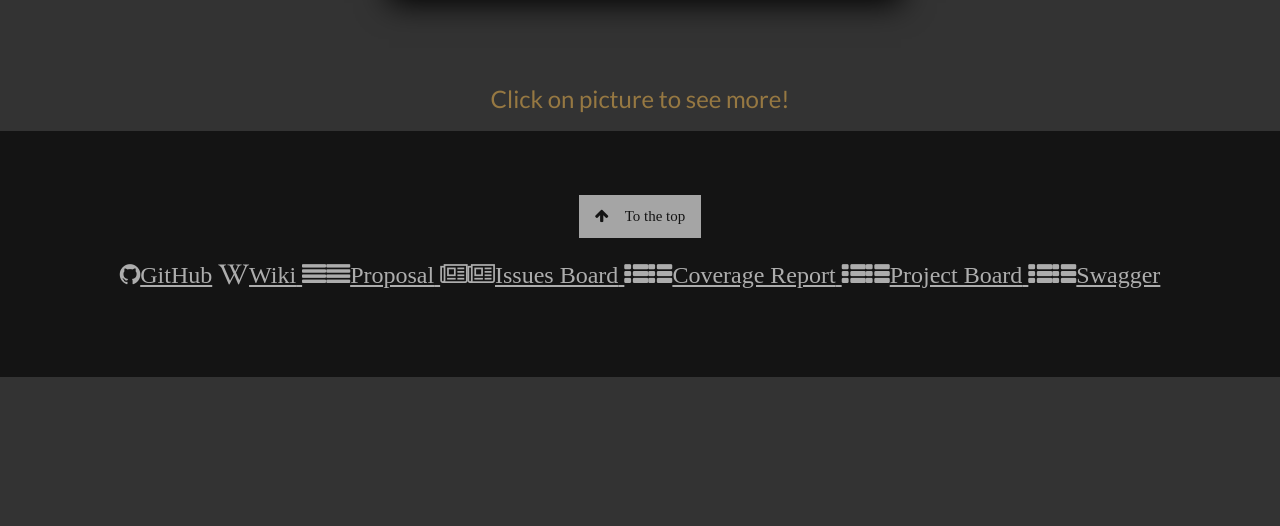
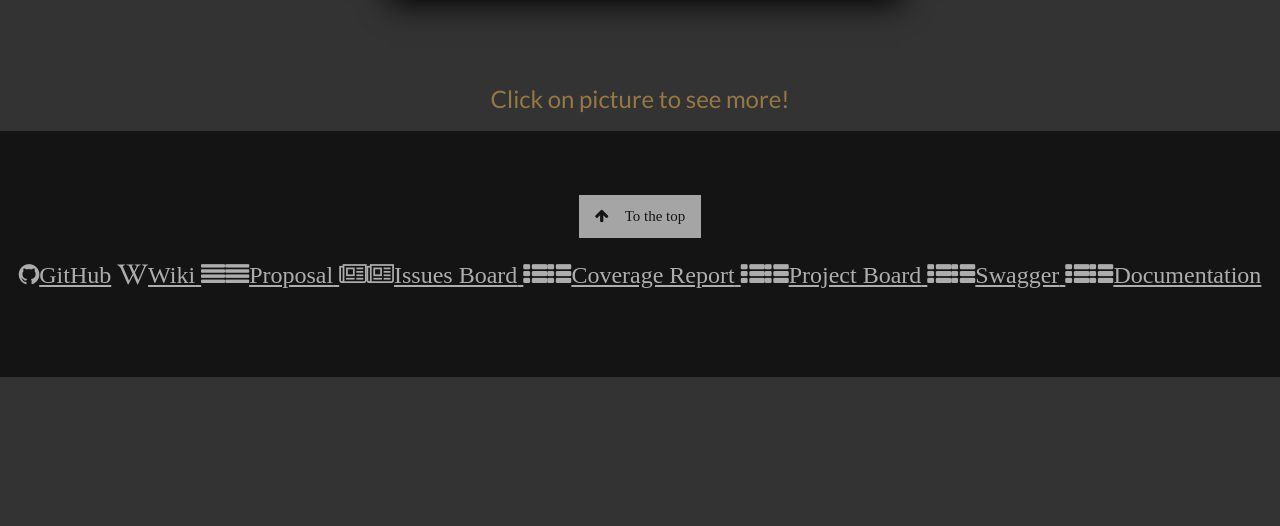
Before and after one commit to harshakurra123/quotes, a Django app: template templates/home.html in a window 1280 px wide. Shown: the part 311-837 px from the top of the page. Run offline with Django 3.2, Linux system fonts and the light colour scheme; the template is opened without the code that fills it, so the values that code supplies are empty.

Commit message:
add documentation to home pgae

```diff
--- a/templates/home.html
+++ b/templates/home.html
@@ -178,6 +178,8 @@
             <i class="fa fa-th-list"><a href="https://quotes-life.herokuapp.com/report/">Coverage Report</i>
             <i class="fa fa-th-list"><a href="https://github.com/harshakurra123/quotes/projects/1">Project Board</i>
             <i class="fa fa-th-list"><a href="swagger/">Swagger</i>
+            <i class="fa fa-th-list"><a href="https://github.com/harshakurra123/quotes/blob/main/docs/_build/html/modules.html">Documentation</i>
+
 
         </div>
 
```
